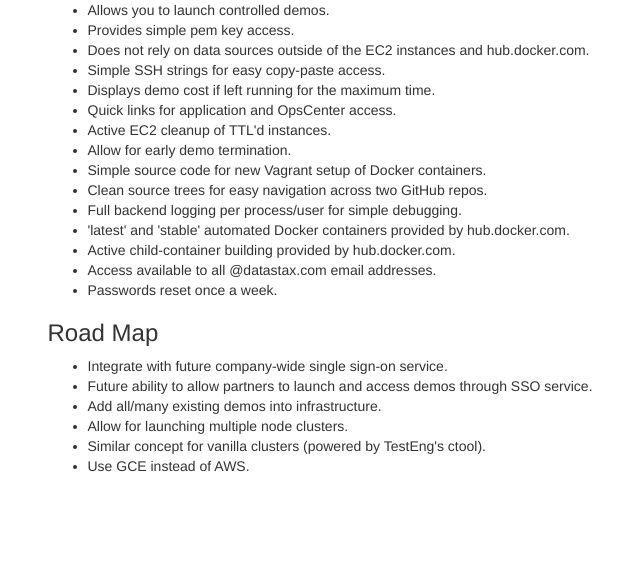
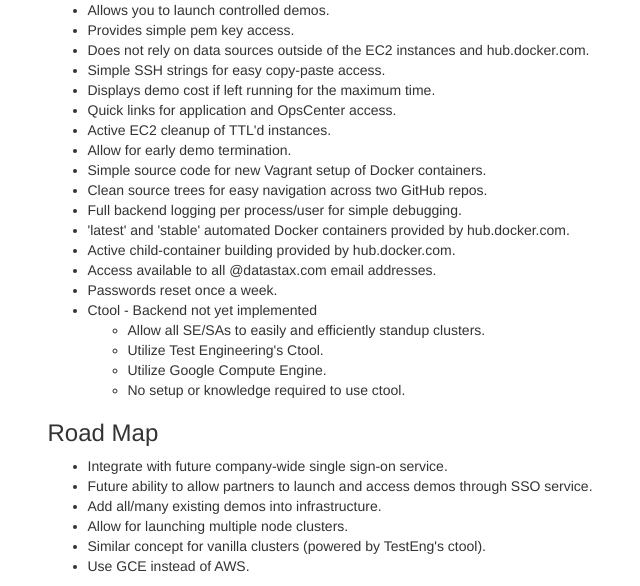
Before and after one commit to datastax-demos/demo-portal, a Python web app: template flask/templates/todo.jinja2 in a window 1280 px wide. Shown: the part 385-971 px from the top of the page, without its empty margins (295-935 px from the left). Before the commit the page ends 857 px from the top, so only its background shows below. Run offline with Jinja, Linux system fonts and the light colour scheme; the template is opened without the code that fills it, so the values that code supplies are empty; some libraries are stand-ins or nearby versions.

Commit message:
Add ctool's section to the overview

```diff
--- a/flask/templates/todo.jinja2
+++ b/flask/templates/todo.jinja2
@@ -42,6 +42,13 @@
             <li>Active child-container building provided by hub.docker.com.</li>
             <li>Access available to all @datastax.com email addresses.</li>
             <li>Passwords reset once a week.</li>
+            <li>Ctool - Backend not yet implemented</li>
+            <ul>
+                <li>Allow all SE/SAs to easily and efficiently standup clusters.</li>
+                <li>Utilize Test Engineering's Ctool.</li>
+                <li>Utilize Google Compute Engine.</li>
+                <li>No setup or knowledge required to use ctool.</li>
+            </ul>
         </ul>
         <h3>Road Map</h3>
         <ul>
```
